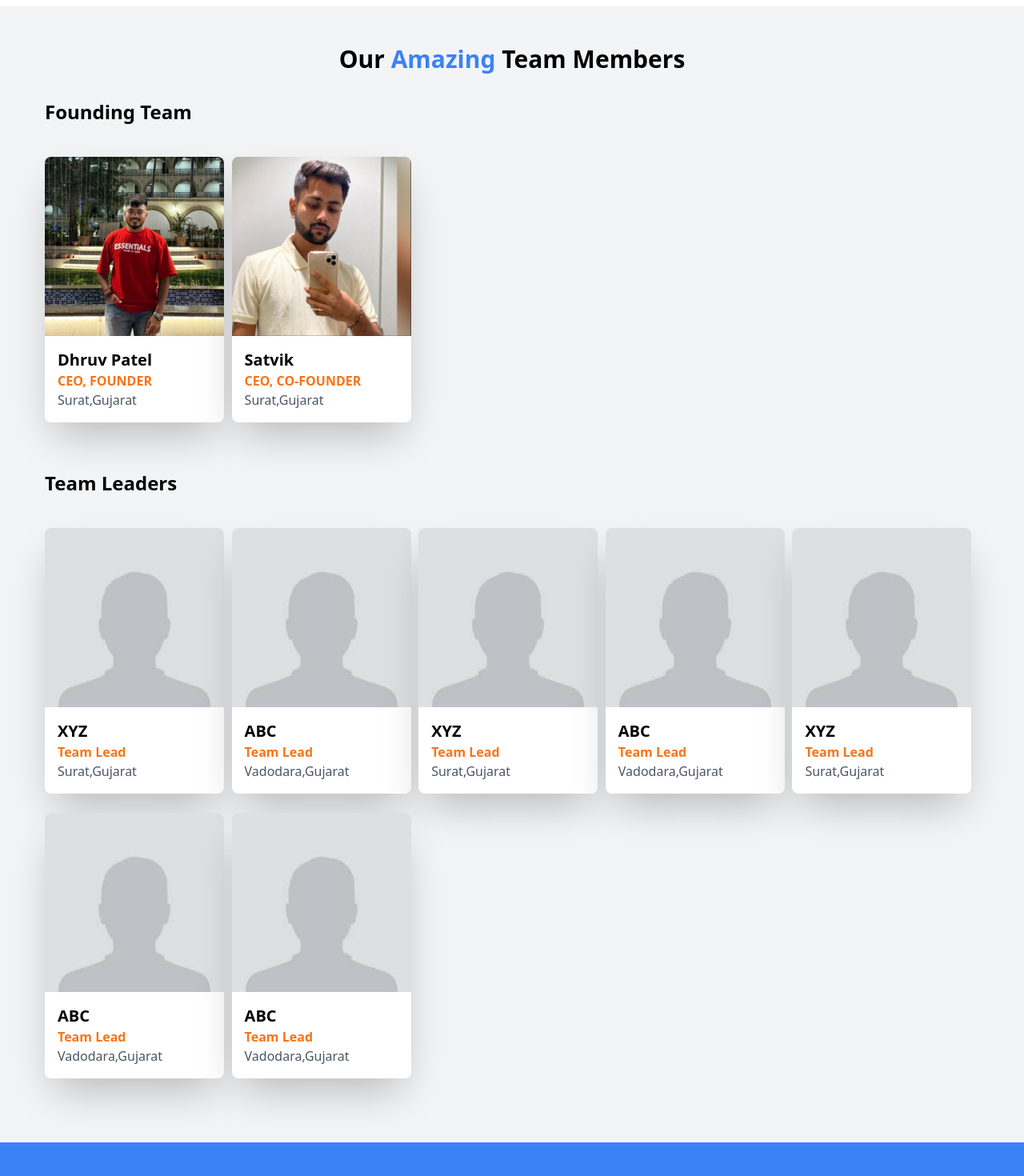
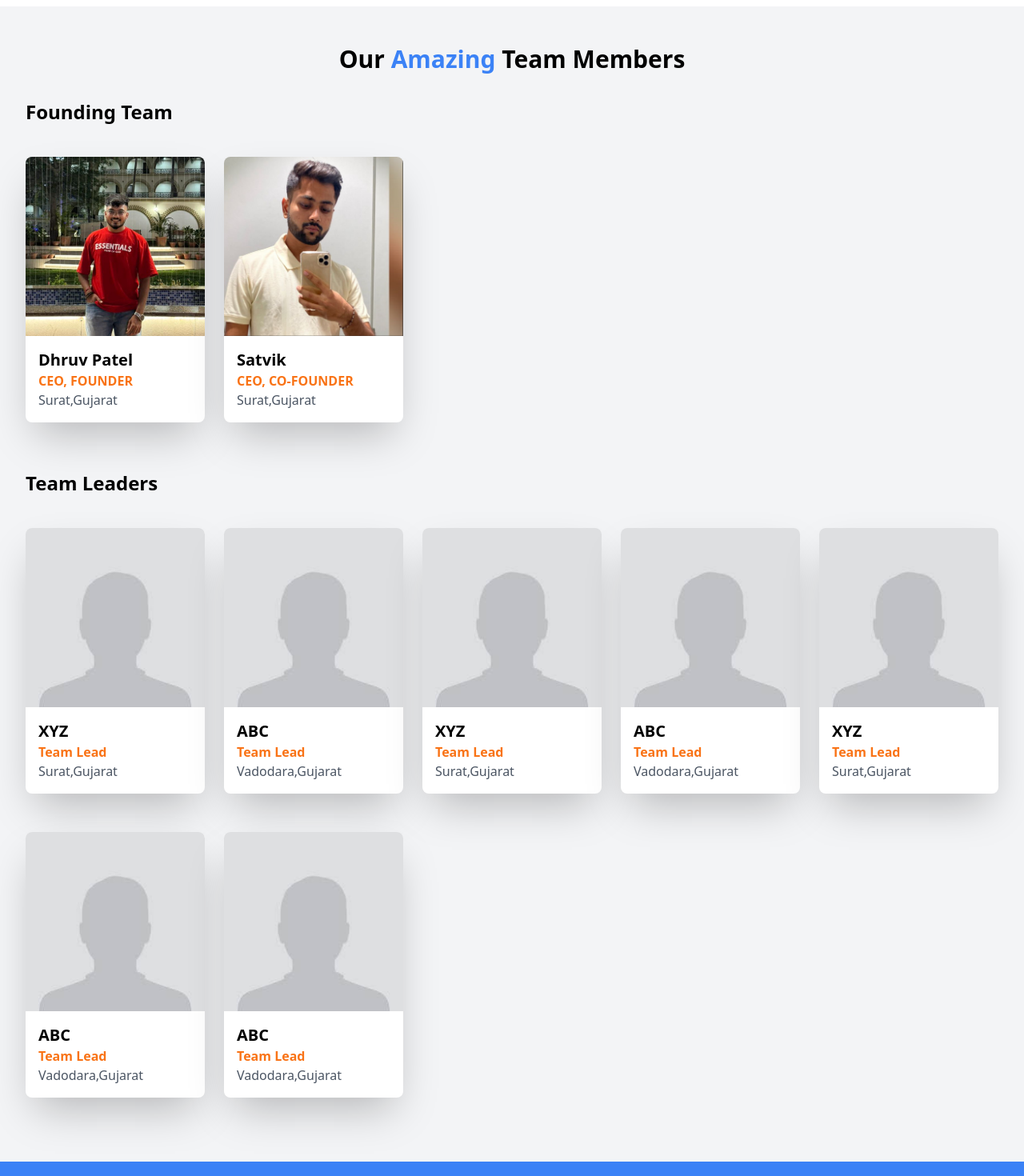
Before and after one commit to sahutapan/cloudarops, a React (Vite) app: page /about-us in a window 1280 px wide. Shown: the part 920-2390 px from the top of the page at 80% size. Built offline with nearby package versions, Linux system fonts and the light colour scheme.

Commit message:
AboutUs Finnally done with responsive

```diff
--- a/src/modules/AboutUs/components/Team.jsx
+++ b/src/modules/AboutUs/components/Team.jsx
@@ -10,9 +10,9 @@
         <h2 className="text-3xl font-bold text-center mb-8">
           Our <span className="text-blue-500">Amazing</span> Team Members
         </h2>
-        <div className="mb-8 pl-10 pr-10">
+        <div className="mb-8 px-4">
           <h3 className="text-2xl font-bold text-left mb-4">Founding Team</h3>
-          <div className="grid grid-cols-1 sm:grid-cols-2 lg:grid-cols-5   md:px-0 lg:px-0 sm:px-0">
+          <div className="grid grid-cols-1 sm:grid-cols-2 lg:grid-cols-3 xl:grid-cols-5 gap-6">
             {foundingMembers.map((member) => (
               <CardAbout
                 key={member.name}
@@ -24,11 +24,11 @@
             ))}
           </div>
         </div>
-        <div className="mb-8 pl-10 pr-10 ">
+        <div className="mb-8 px-4">
           <h3 className="text-2xl font-bold text-left mb-4 pt-7">
             Team Leaders
           </h3>
-          <div className="grid grid-cols-1 sm:grid-cols-2 lg:grid-cols-5  md:px-0 lg:px-0 sm:px-0 ">
+          <div className="grid grid-cols-1 sm:grid-cols-2 lg:grid-cols-3 xl:grid-cols-5 gap-6">
             {teamleaders.map((member) => (
               <CardAbout
                 key={member.name}
@@ -40,7 +40,6 @@
             ))}
           </div>
         </div>
-        {/* Add more sections if needed */}
       </div>
     </div>
   );
```
Also changed, not shown: src/assets/images/over.PNG (added).
